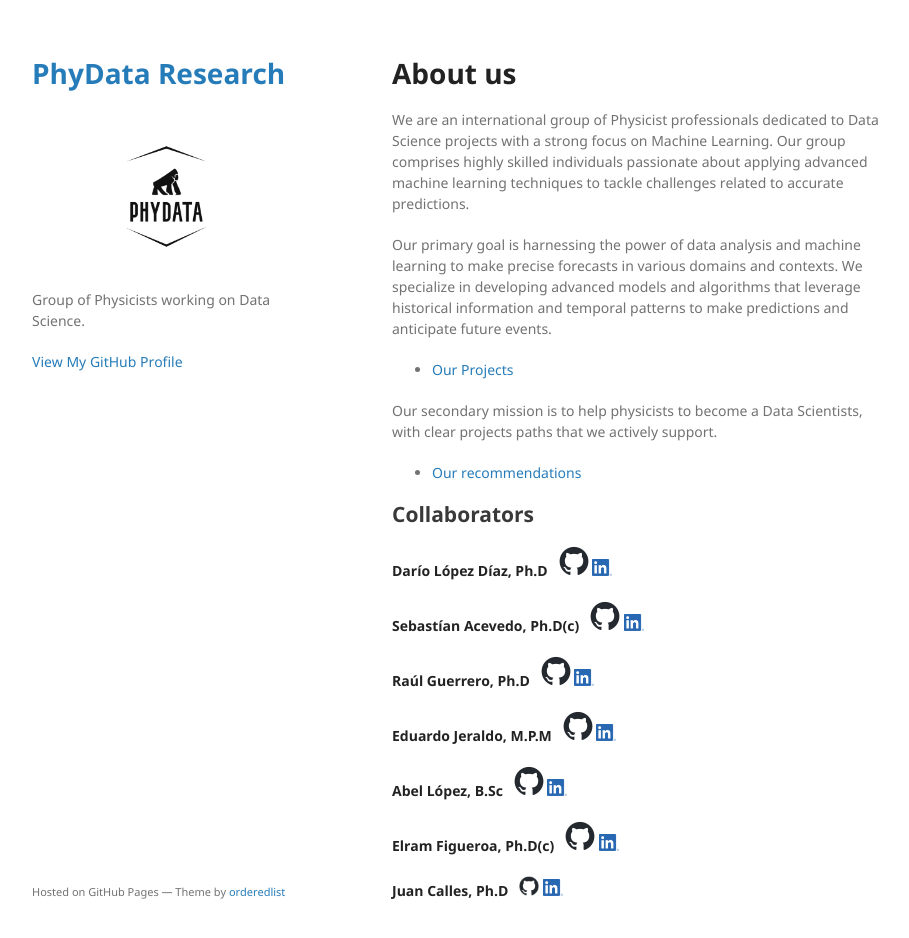
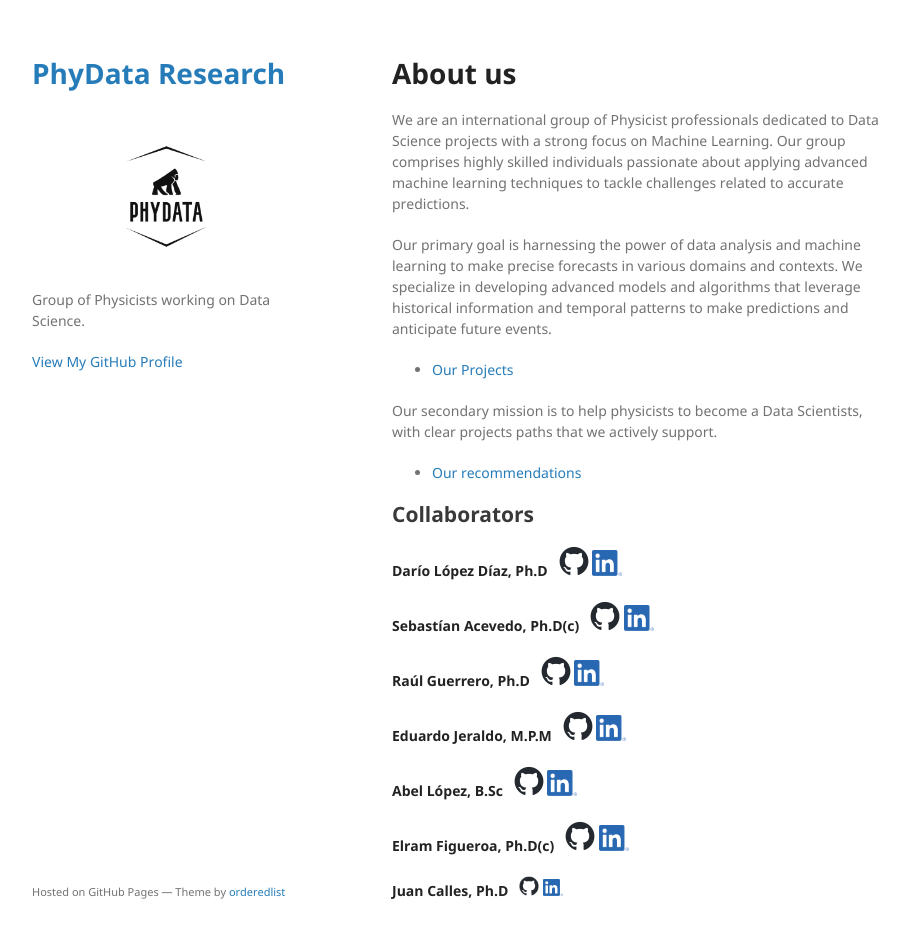
Before and after one commit to PhyData/PhyData.github.io, a Jekyll site: the page built from index.md, in a window 1280 px wide and 971 px high. Shown: the top 938 px of the window, without its empty margins (178-1087 px from the left). Built offline with Jekyll 4.4.1, drawn with Linux system fonts in a browser that asks for light colours; our own code applies the rules of GitHub Pages for plain Markdown files.

Commit message:
Update index.md

```diff
--- a/index.md
+++ b/index.md
@@ -116,16 +116,16 @@ Our secondary mission is to help physicists to become a Data Scientists, with cl
 
 ## Collaborators
 
-**Darío López Díaz, Ph.D** &nbsp; [<img src="github-mark.png" alt="drawing" width="30"/>](https://dariolopezd.github.io/) [<img src="LinkLOGO.png" alt="drawing" width="20"/>](https://www.linkedin.com/in/dar%C3%ADo-l%C3%B3pez-d%C3%ADaz-6b646837/)
+**Darío López Díaz, Ph.D** &nbsp; [<img src="github-mark.png" alt="drawing" width="30"/>](https://dariolopezd.github.io/) [<img src="LinkLOGO.png" alt="drawing" width="30"/>](https://www.linkedin.com/in/dar%C3%ADo-l%C3%B3pez-d%C3%ADaz-6b646837/)
 
-**Sebastían Acevedo, Ph.D(c)** &nbsp; [<img src="github-mark.png" alt="drawing" width="30"/>](https://github.com/sebastianacevedoespinoza) [<img src="LinkLOGO.png" alt="drawing" width="20"/>](https://www.linkedin.com/in/sebasti%C3%A1n-acevedo-espinoza-611b52282/)
+**Sebastían Acevedo, Ph.D(c)** &nbsp; [<img src="github-mark.png" alt="drawing" width="30"/>](https://github.com/sebastianacevedoespinoza) [<img src="LinkLOGO.png" alt="drawing" width="30"/>](https://www.linkedin.com/in/sebasti%C3%A1n-acevedo-espinoza-611b52282/)
 
-**Raúl Guerrero, Ph.D** &nbsp; [<img src="github-mark.png" alt="drawing" width="30"/>]() [<img src="LinkLOGO.png" alt="drawing" width="20"/>](https://www.linkedin.com/in/raul-guerrero-science/)
+**Raúl Guerrero, Ph.D** &nbsp; [<img src="github-mark.png" alt="drawing" width="30"/>]() [<img src="LinkLOGO.png" alt="drawing" width="30"/>](https://www.linkedin.com/in/raul-guerrero-science/)
 
-**Eduardo Jeraldo, M.P.M** &nbsp; [<img src="github-mark.png" alt="drawing" width="30"/>](https://github.com/Lanzet) [<img src="LinkLOGO.png" alt="drawing" width="20"/>](https://www.linkedin.com/in/ejeraldo/)
+**Eduardo Jeraldo, M.P.M** &nbsp; [<img src="github-mark.png" alt="drawing" width="30"/>](https://github.com/Lanzet) [<img src="LinkLOGO.png" alt="drawing" width="30"/>](https://www.linkedin.com/in/ejeraldo/)
 
-**Abel López, B.Sc** &nbsp; [<img src="github-mark.png" alt="drawing" width="30"/>](https://github.com/eibel) [<img src="LinkLOGO.png" alt="drawing" width="20"/>](https://www.linkedin.com/)
+**Abel López, B.Sc** &nbsp; [<img src="github-mark.png" alt="drawing" width="30"/>](https://github.com/eibel) [<img src="LinkLOGO.png" alt="drawing" width="30"/>](https://www.linkedin.com/)
 
-**Elram Figueroa, Ph.D(c)** &nbsp; [<img src="github-mark.png" alt="drawing" width="30"/>]() [<img src="LinkLOGO.png" alt="drawing" width="20"/>](https://www.linkedin.com/in/elram-figueroa-b4847774/)
+**Elram Figueroa, Ph.D(c)** &nbsp; [<img src="github-mark.png" alt="drawing" width="30"/>]() [<img src="LinkLOGO.png" alt="drawing" width="30"/>](https://www.linkedin.com/in/elram-figueroa-b4847774/)
 
 **Juan Calles, Ph.D** &nbsp; [<img src="github-mark.png" alt="drawing" width="20"/>](https://github.com/jcallesh) [<img src="LinkLOGO.png" alt="drawing" width="20"/>](https://www.linkedin.com/in/juan-calles-95590710a/)
```
